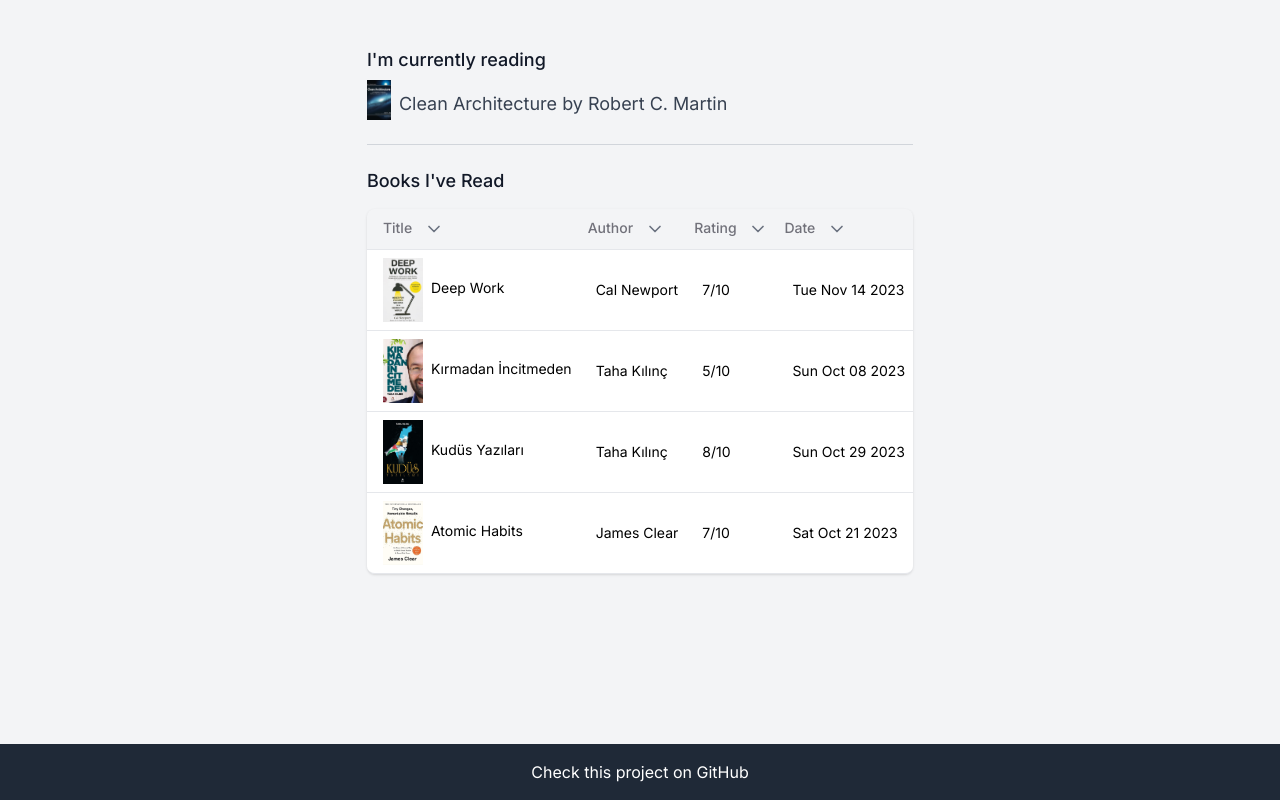
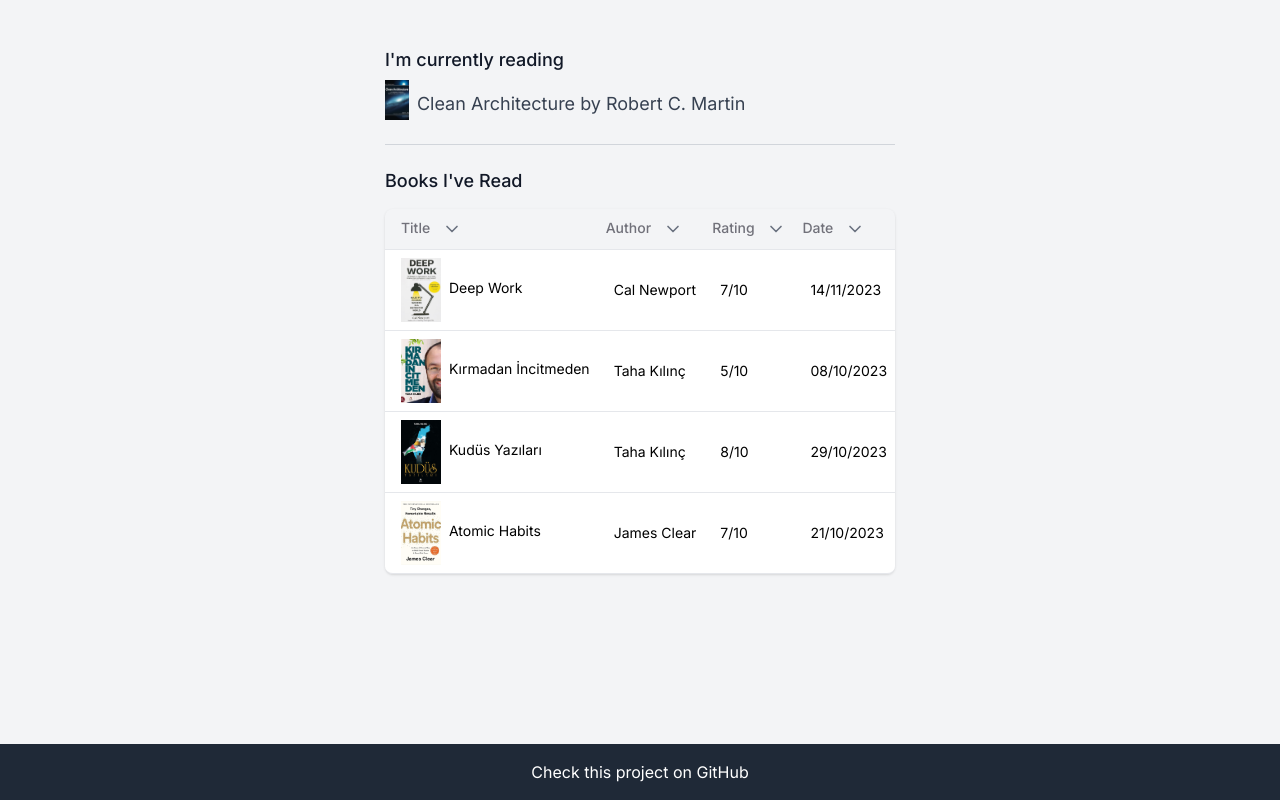
Before and after one commit to selcukcihan/books, a Next.js app: page / in a window 1280 px wide. Built offline with nearby package versions, Linux system fonts and the light colour scheme.

Commit message:
Change date format

```diff
--- a/components/books.tsx
+++ b/components/books.tsx
@@ -149,7 +149,7 @@
                     </TableCell>
                     <TableCell className="pl-4">{book.author}</TableCell>
                     <TableCell className="pl-4">{book.rating}/10</TableCell>
-                    <TableCell className="pl-4">{book.end.toDateString()}</TableCell>
+                    <TableCell className="pl-4">{book.end.toLocaleDateString('en-GB')}</TableCell>
                   </TableRow>
                 ))}
               </TableBody>
```
